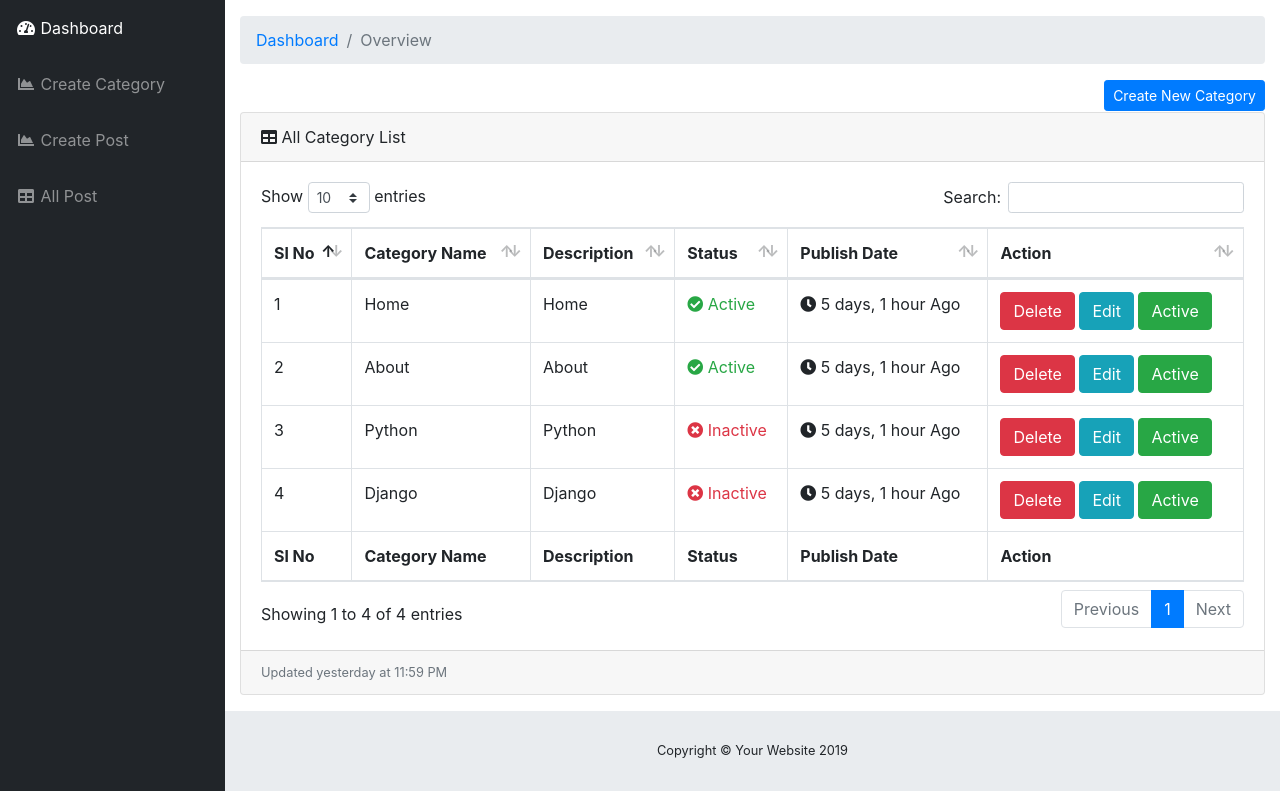
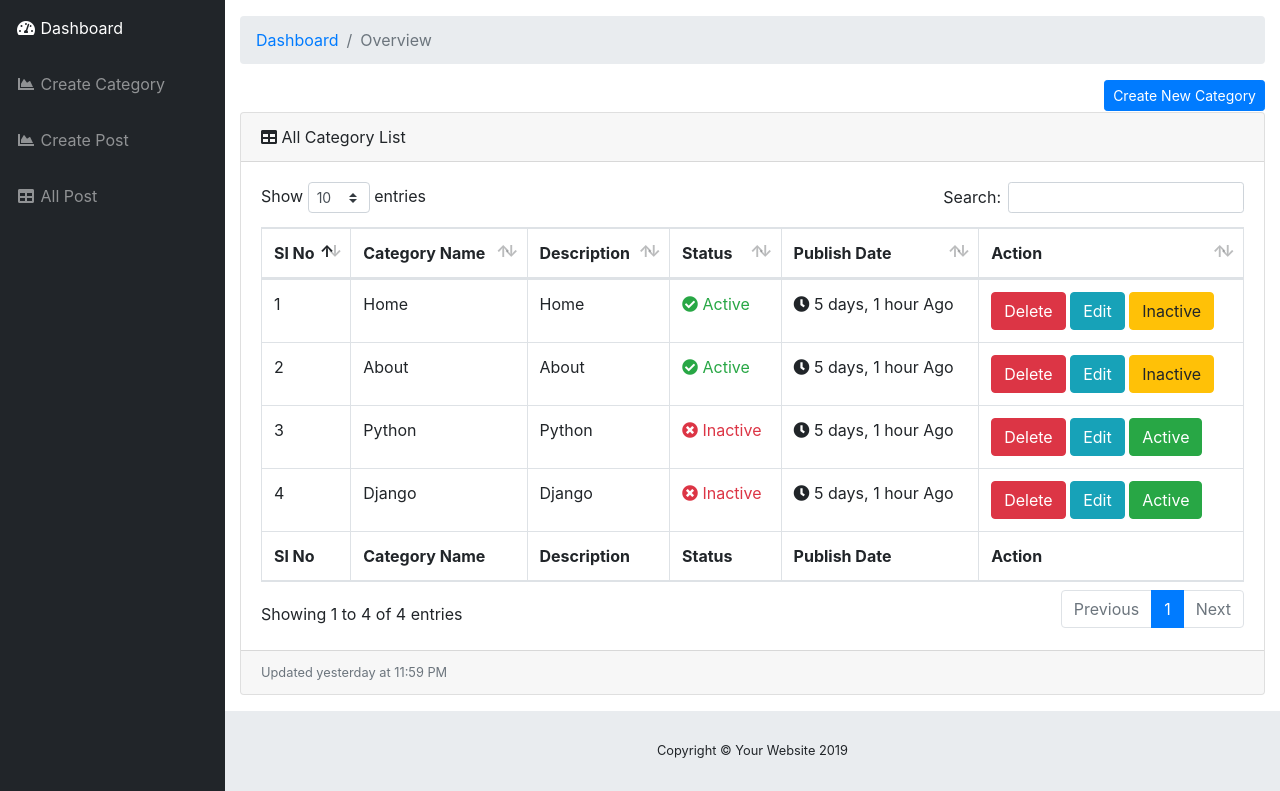
Before and after one commit to nayonacademy/BlogProject, a Django app: page /dashboard/category in a window 1280 px wide. Shown: the part 56-847 px from the top of the page. Run offline with Django 3.2, Linux system fonts and the light colour scheme; a user stored in the database is signed in; data comes from the database, SQL or seed files in the repository; both versions use the stored data as it was after the commit; some libraries are stand-ins or nearby versions.

Commit message:
Category Status Changing

```diff
--- a/BlogProject/dashboard/templates/dashboard/create_category.html
+++ b/BlogProject/dashboard/templates/dashboard/create_category.html
@@ -100,7 +100,13 @@
                         <button class="btn btn-danger">Delete</button>
                       </a>
                         <button class="btn btn-info">Edit</button>
-                        <button class="btn btn-success">Active</button>
+                        <a href="{% url 'category_status' category_data_value.id %}">
+                            {% if category_data_value.category_status == 'Active' %}
+                                <button class="btn btn-warning">Inactive</button>
+                            {% else %}
+                                <button class="btn btn-success">Active</button>
+                            {% endif %}
+                        </a>
                     </td>
                   </tr>
                   {% endfor %}
--- a/BlogProject/dashboard/urls.py
+++ b/BlogProject/dashboard/urls.py
@@ -6,6 +6,7 @@ urlpatterns = [
     path('', views.dashboard, name="dashboard"),
     path('posts', views.showAllpost, name='showallpost'),
     path('category', views.category, name='category'),
+    path('category_status/<int:pk>', views.category_status, name='category_status'),
     path('posts/<int:pk>', views.updatePost, name='updatePost'),
     path('posts/delete/<int:pk>', views.postdelete, name='postdelete'),
     path('category/delete/<int:pk>', views.category_delete, name='category_delete'),
--- a/BlogProject/dashboard/views.py
+++ b/BlogProject/dashboard/views.py
@@ -1,4 +1,4 @@
-from django.shortcuts import render
+from django.shortcuts import render, get_object_or_404
 from django.http import HttpResponse, HttpResponseRedirect
 from django.contrib.auth.decorators import login_required
 from django.contrib.auth import authenticate, login, logout
@@ -10,17 +10,16 @@ from .models import *
 # Create your views here.
 
 def bloglogin(request):
-
     if request.method == 'POST':
         username = request.POST.get('username', None)
         password = request.POST.get('password', None)
         user = authenticate(username=username, password=password)
         if user is not None:
             login(request, user)
-            messages.success(request,'Welcome Back')
+            messages.success(request, 'Welcome Back')
             return HttpResponseRedirect(reverse('dashboard'))
         else:
-            messages.warning(request,'Invalid Credentials')
+            messages.warning(request, 'Invalid Credentials')
             return HttpResponseRedirect(reverse('login'))
     else:
         if request.user.is_authenticated:
@@ -113,6 +112,19 @@ def category_delete(request, pk):
 
 
 @login_required
+def category_status(request, pk):
+    category_data = get_object_or_404(Category, pk=pk)
+    if category_data.category_status == 'Active':
+        category_data.category_status = 'Inactive'
+        messages.info(request, 'Category Status Changed Into Inactive !')
+    else:
+        category_data.category_status = 'Active'
+        messages.success(request, 'Category Status Changed Into Active !')
+    category_data.save()
+    return HttpResponseRedirect(reverse('category'))
+
+
+@login_required
 def settings(request):
     return HttpResponse("I am settings view")
 
```
Also changed, not shown: BlogProject/db.sqlite3.
